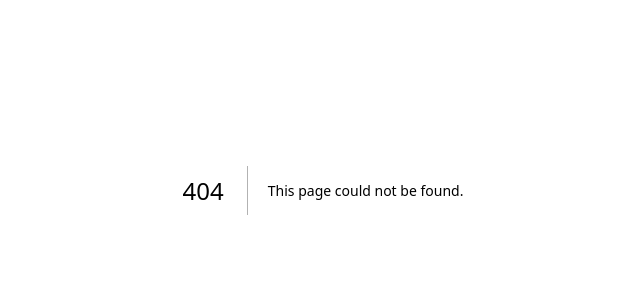
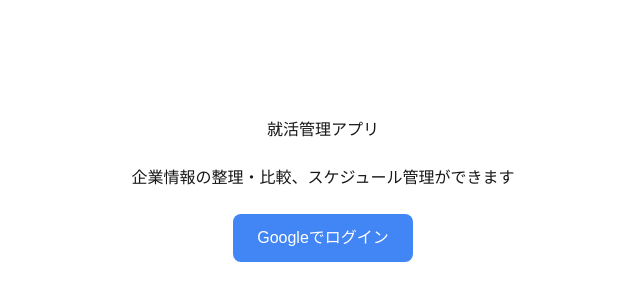
Before and after one commit to kouta-funatsu/shukatsu-app, a Next.js app: page /login in a window 1280 px wide. Before the commit this address had no page. Shown: the part 210-510 px from the top of the page, without its empty margins (317-957 px from the left). Built offline with nearby package versions, Linux system fonts and the light colour scheme; no server answers.

Commit message:
ログイン機能を追加

```diff
--- /dev/null
+++ b/app/auth/callback/route.ts
@@ -0,0 +1,31 @@
+import { createServerClient } from '@supabase/ssr'
+import { cookies } from 'next/headers'
+import { NextResponse } from 'next/server'
+
+export async function GET(request: Request) {
+  const requestUrl = new URL(request.url)
+  const code = requestUrl.searchParams.get('code')
+
+  if (code) {
+    const cookieStore = await cookies()
+    const supabase = createServerClient(
+      process.env.NEXT_PUBLIC_SUPABASE_URL!,
+      process.env.NEXT_PUBLIC_SUPABASE_ANON_KEY!,
+      {
+        cookies: {
+          getAll() {
+            return cookieStore.getAll()
+          },
+          setAll(cookiesToSet) {
+            cookiesToSet.forEach(({ name, value, options }) =>
+              cookieStore.set(name, value, options)
+            )
+          },
+        },
+      }
+    )
+    await supabase.auth.exchangeCodeForSession(code)
+  }
+
+  return NextResponse.redirect(new URL('/dashboard', request.url))
+}
--- /dev/null
+++ b/app/dashboard/page.tsx
@@ -0,0 +1,36 @@
+import { createServerClient } from '@supabase/ssr'
+import { cookies } from 'next/headers'
+import { redirect } from 'next/navigation'
+
+export default async function DashboardPage() {
+  const cookieStore = await cookies()
+  const supabase = createServerClient(
+    process.env.NEXT_PUBLIC_SUPABASE_URL!,
+    process.env.NEXT_PUBLIC_SUPABASE_ANON_KEY!,
+    {
+      cookies: {
+        getAll() {
+          return cookieStore.getAll()
+        },
+        setAll(cookiesToSet) {
+          cookiesToSet.forEach(({ name, value, options }) =>
+            cookieStore.set(name, value, options)
+          )
+        },
+      },
+    }
+  )
+
+  const { data: { user } } = await supabase.auth.getUser()
+
+  if (!user) {
+    redirect('/login')
+  }
+
+  return (
+    <div style={{ padding: '40px' }}>
+      <h1>ダッシュボード</h1>
+      <p>ようこそ、{user.email} さん</p>
+    </div>
+  )
+}
--- /dev/null
+++ b/app/login/page.tsx
@@ -0,0 +1,41 @@
+'use client'
+
+import { createClient } from '@/utils/supabase'
+
+export default function LoginPage() {
+  const supabase = createClient()
+
+  const handleLogin = async () => {
+    await supabase.auth.signInWithOAuth({
+      provider: 'google',
+      options: {
+        redirectTo: `${window.location.origin}/auth/callback`,
+      },
+    })
+  }
+
+  return (
+    <div style={{
+      display: 'flex',
+      flexDirection: 'column',
+      alignItems: 'center',
+      justifyContent: 'center',
+      height: '100vh',
+      gap: '24px',
+    }}>
+      <h1>就活管理アプリ</h1>
+      <p>企業情報の整理・比較、スケジュール管理ができます</p>
+      <button onClick={handleLogin} style={{
+        padding: '12px 24px',
+        fontSize: '16px',
+        borderRadius: '8px',
+        border: 'none',
+        background: '#4285f4',
+        color: 'white',
+        cursor: 'pointer',
+      }}>
+        Googleでログイン
+      </button>
+    </div>
+  )
+}
--- a/package.json
+++ b/package.json
@@ -9,6 +9,9 @@
     "lint": "eslint"
   },
   "dependencies": {
+    "@supabase/auth-helpers-nextjs": "^0.15.0",
+    "@supabase/ssr": "^0.9.0",
+    "@supabase/supabase-js": "^2.98.0",
     "next": "16.1.6",
     "react": "19.2.3",
     "react-dom": "19.2.3"
--- /dev/null
+++ b/utils/supabase.ts
@@ -0,0 +1,8 @@
+import { createBrowserClient } from '@supabase/ssr'
+
+export function createClient() {
+  return createBrowserClient(
+    process.env.NEXT_PUBLIC_SUPABASE_URL!,
+    process.env.NEXT_PUBLIC_SUPABASE_ANON_KEY!
+  )
+}
```
Also changed, not shown: 1 other file (tests, documents, lock files or other folders).
